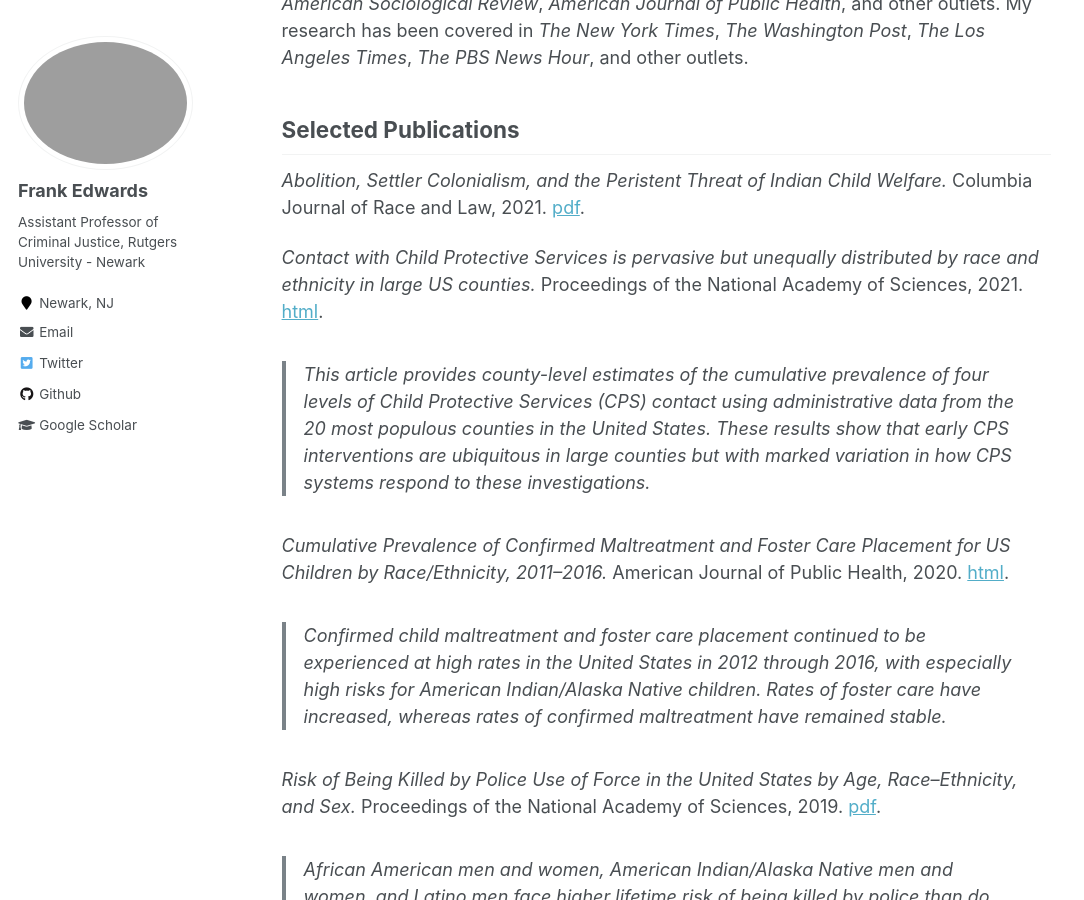
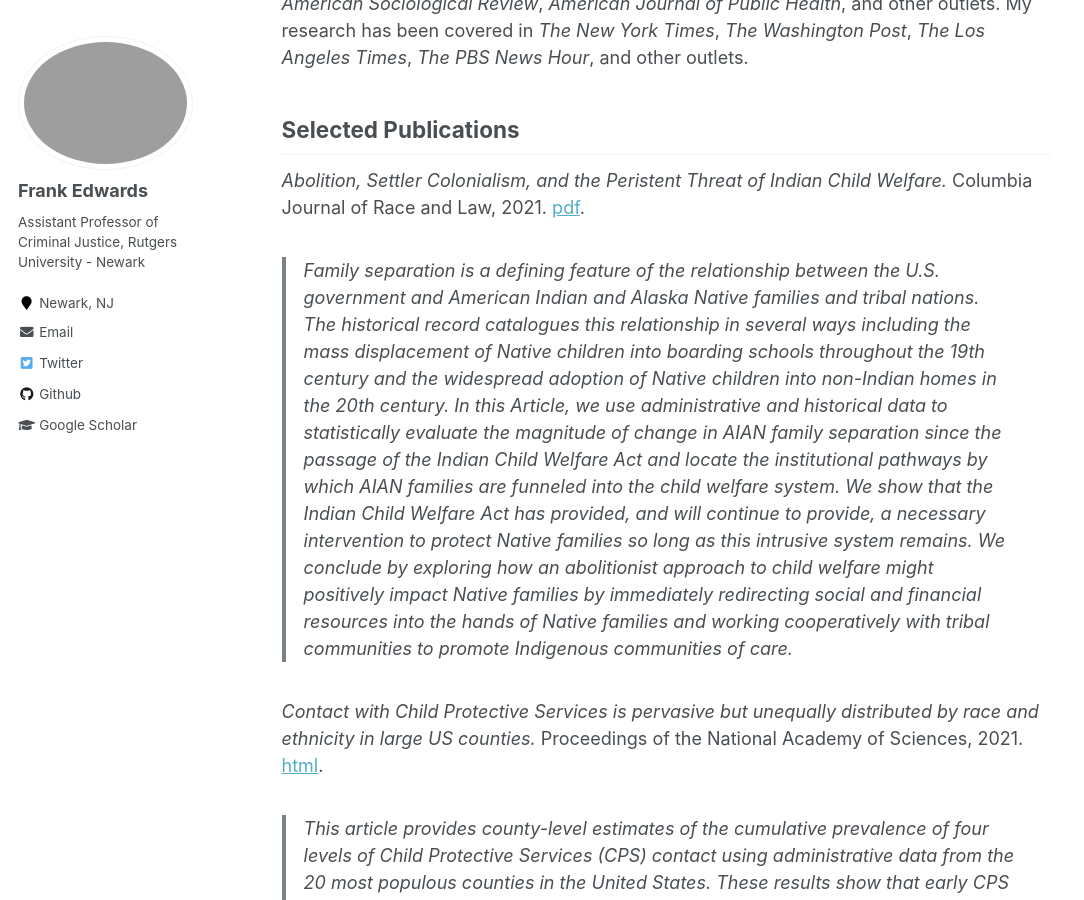
Before and after one commit to f-edwards/f-edwards.github.io, a Jekyll site: the page built from _pages/about.md, in a window 1280 px wide and 900 px high, scrolled down 536 px. Shown: the whole window, without its empty margins (0-1084 px from the left). Built offline with Jekyll 4.4.1, drawn with Linux system fonts in a browser that asks for light colours; comment, search, counter and statistics services are not loaded.

Commit message:
cv update

```diff
--- a/_pages/about.md
+++ b/_pages/about.md
@@ -23,6 +23,8 @@ My research has been published in *Proceedings of the National Academy of Scienc
 ## Selected Publications
 
 *Abolition, Settler Colonialism, and the Peristent Threat of Indian Child Welfare.* Columbia Journal of Race and Law, 2021. [pdf](https://journals.library.columbia.edu/index.php/cjrl/article/view/8744/4501). <span data-badge-popover="right" data-badge-type="2" data-doi="10.52214/cjrl.v11i3.8744" class="altmetric-embed" style ="display: inline-block"></span>
+
+> Family separation is a defining feature of the relationship between the U.S. government and American Indian and Alaska Native families and tribal nations. The historical record catalogues this relationship in several ways including the mass displacement of Native children into boarding schools throughout the 19th century and the widespread adoption of Native children into non-Indian homes in the 20th century. In this Article, we use administrative and historical data to statistically evaluate the magnitude of change in AIAN family separation since the passage of the Indian Child Welfare Act and locate the institutional pathways by which AIAN families are funneled into the child welfare system. We show that the Indian Child Welfare Act has provided, and will continue to provide, a necessary intervention to protect Native families so long as this intrusive system remains. We conclude by exploring how an abolitionist approach to child welfare might positively impact Native families by immediately redirecting social and financial resources into the hands of Native families and working cooperatively with tribal communities to promote Indigenous communities of care.
 
 *Contact with Child Protective Services is pervasive but unequally distributed by race and ethnicity in large US counties.* Proceedings of the National Academy of Sciences, 2021. [html](https://www.pnas.org/content/118/30/e2106272118). <span data-badge-popover="right" data-badge-type="2" data-doi="10.1073/pnas.2106272118" class="altmetric-embed" style ="display: inline-block"></span>
 
```
